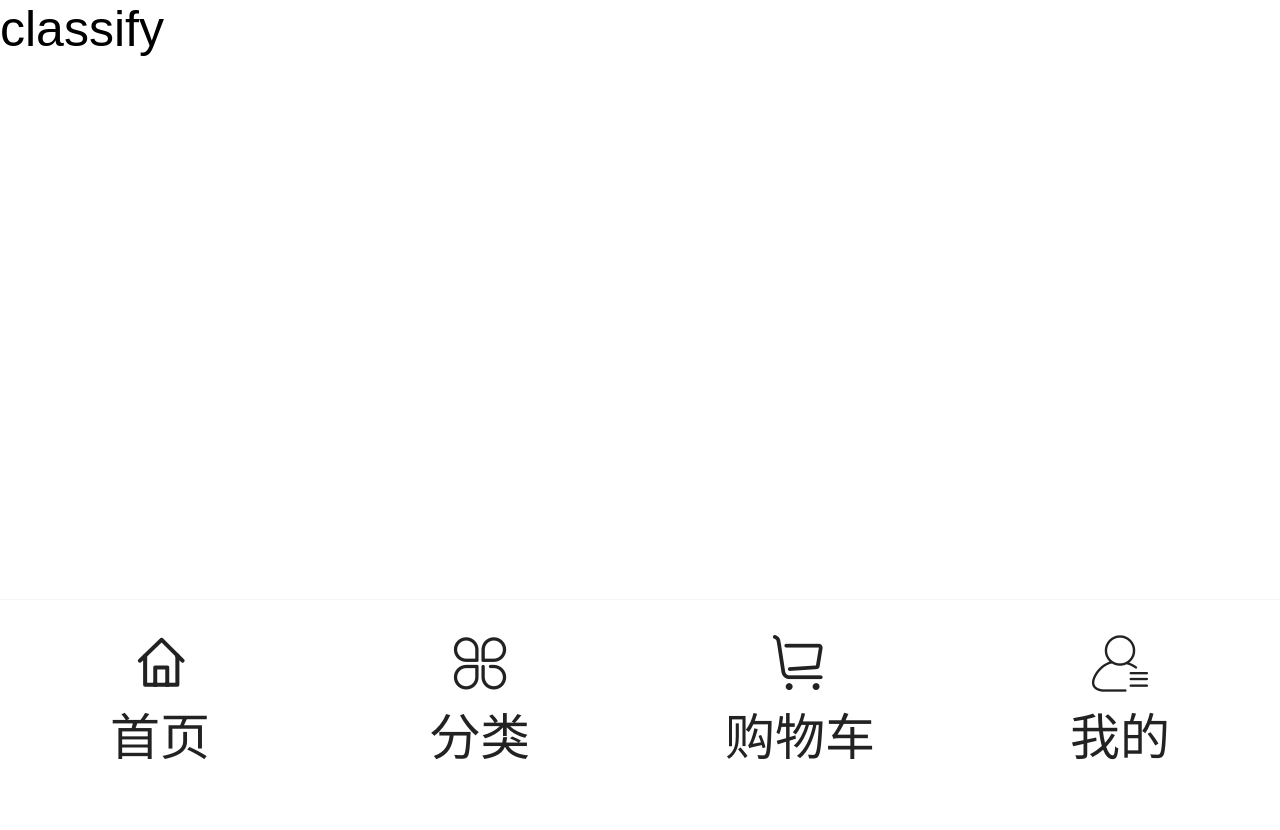
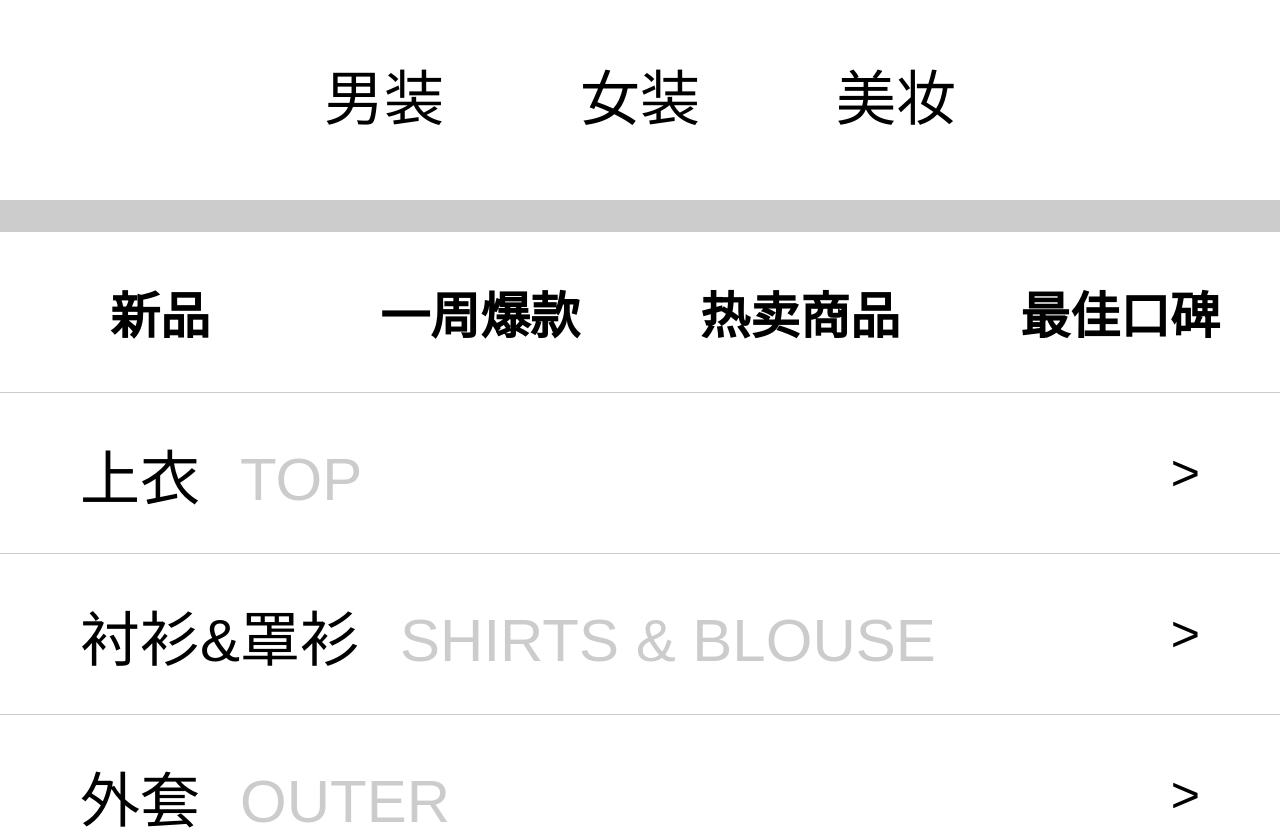
Before and after one commit to yangaijing0114/fashion, a React (Create React App) app in the folder my-app/: page /classify in a window 1280 px wide. Shown: the top 830 px of the page. Before the commit the page ends 800 px from the top, so only its background shows below. Built offline with nearby package versions, Linux system fonts and the light colour scheme.

Commit message:
列表业

```diff
--- a/my-app/src/components/Classify.js
+++ b/my-app/src/components/Classify.js
@@ -1,8 +1,34 @@
 import React from 'react'
+import "../css/Classify.css"
 export default class Classify extends React.Component {
 	render() {
 		return (
-			<div>classify</div>
+			<div className="classify_box">
+				<div className="classify_top">
+				    <ol>
+				    	<li>男装</li>
+				    	<li>女装</li>
+				    	<li>美妆</li>
+				    </ol>
+				</div>
+					<ul className="classify_bottom">
+					    <div className="classify_title"><a>新品</a><a>一周爆款</a><a>热卖商品</a><a>最佳口碑</a></div>
+				    	<li><span>上衣<strong>TOP</strong></span><p>></p></li>
+				    	<li><span>衬衫&罩衫<strong>SHIRTS & BLOUSE</strong></span><p>></p></li>
+				    	<li><span>外套<strong>OUTER</strong></span><p>></p></li>
+				    	<li><span>半身裙<strong>SKIRT</strong></span><p>></p></li>
+				    	<li><span>连衣裙<strong>DRESS</strong></span><p>></p></li>
+				    	<li><span>裤装<strong>PANTS</strong></span><p>></p></li>
+				    	<li><span>鞋&包<strong>BAG & SHOES</strong></span><p>></p></li>
+				    	<li><span>配饰<strong>ACC</strong></span><p>></p></li>
+				    	<li><span>内衣<strong>INNER</strong></span><p>></p></li>
+				    	<li><span>连衣裙<strong>DRESS</strong></span><p>></p></li>
+				    	<li><span>裤装<strong>PANTS</strong></span><p>></p></li>
+				    	<li><span>鞋&包<strong>BAG & SHOES</strong></span><p>></p></li>
+				    	<li><span>配饰<strong>ACC</strong></span><p>></p></li>
+				    	<li><span>内衣<strong>INNER</strong></span><p>></p></li>
+				    </ul>
+			</div>
 		)
 	}
 }
--- /dev/null
+++ b/my-app/src/css/Classify.css
@@ -0,0 +1,83 @@
+*{
+margin:0;
+padding:0;
+}
+ul,ol,li{
+	list-style: none;
+}
+body{
+   font-famliy:"微软雅黑";
+
+}
+
+
+.classify_box{
+	width:100%;
+	height:100%;
+	display: flex;
+	flex-direction: column;
+	background:#ccc;
+}
+
+
+.classify_top{
+	width:100%;
+	height:1rem;
+    background:#fff;
+}
+.classify_top ol{
+	display:flex;
+	justify-content: center;
+	align-items: center;
+	line-height: 1rem;
+}
+.classify_top ol li{
+      width:20%;
+      height:1rem;
+      font-size:0.3rem;
+      text-align: center;
+
+}
+.classify_bottom{
+	width:100%;
+	flex:1;
+	margin-top: 0.16rem;
+	background:#fff;
+	overflow: hidden;
+}
+.classify_bottom .classify_title{
+	width:100%;
+	height:0.8rem;
+	border-bottom:1px solid #ccc;
+	display: flex;
+	align-items: center;
+}
+.classify_bottom .classify_title a{
+	width:25%;
+	text-align: center;
+	font-weight:900;
+}
+.classify_bottom li{
+	width:100%;
+	height:0.8rem;
+	border-bottom:1px solid #ccc;
+	display: flex;
+	align-items: center;
+	justify-content: space-between;
+
+}
+.classify_bottom li span{
+		margin-left:0.4rem;
+		display: block;
+		font-size:0.3rem;
+}
+.classify_bottom li strong{
+		font-size:0.3rem;
+		color:#ccc;
+		font-weight:100;
+		margin-left:0.2rem;
+}
+.classify_bottom li p{
+		float:right;
+        margin-right:0.4rem;
+}
```
